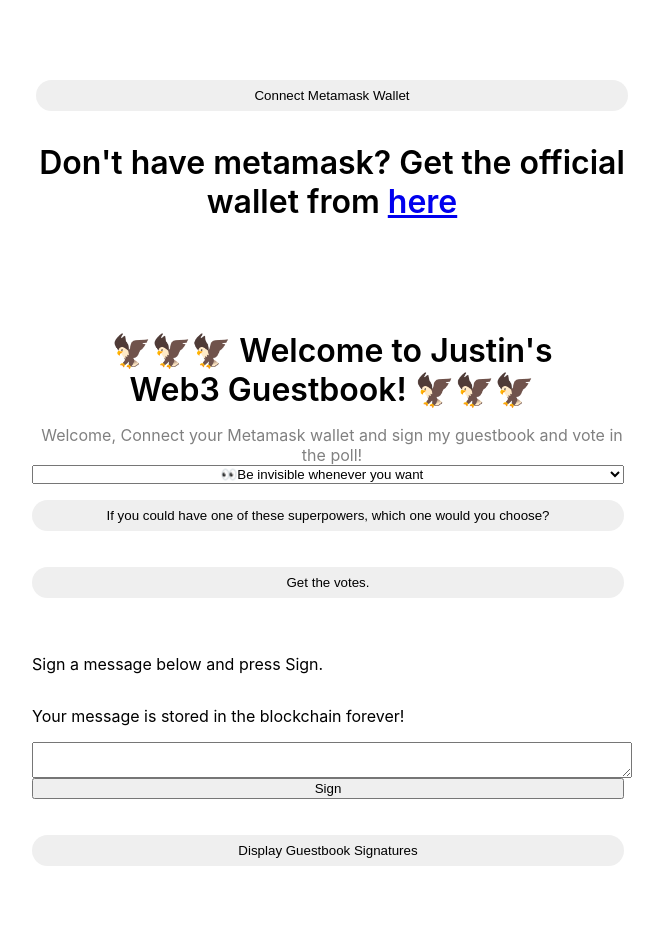
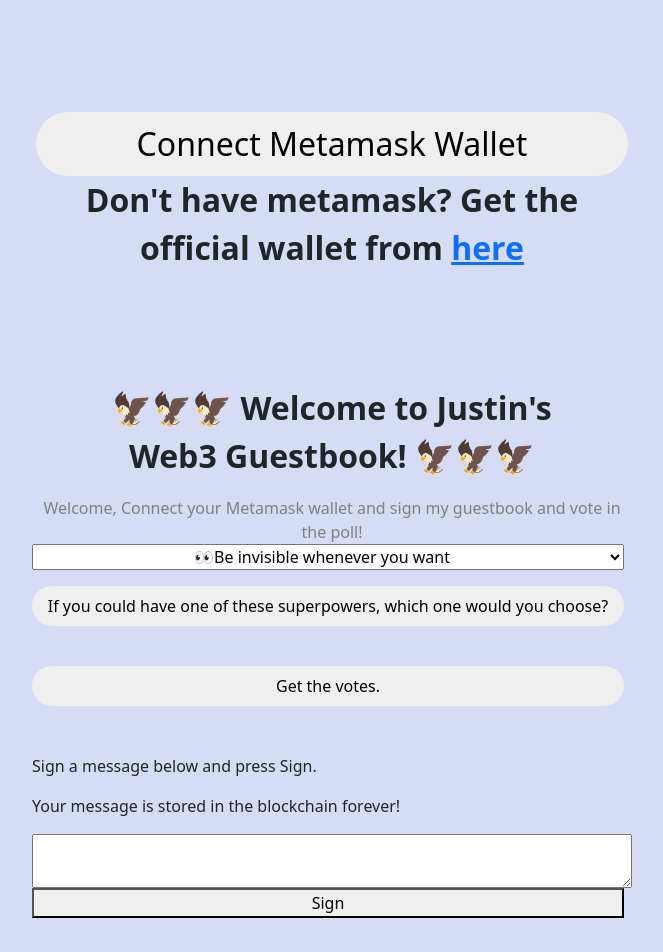
Before and after one commit to flexfinRTP/bs-wave-portal, a React (Create React App) app in the folder frontend/: page / in a window 1280 px wide. Shown: the top 952 px of the page, without its empty margins (308-971 px from the left). Before the commit the page ends 866 px from the top, so only its background shows below. Built offline with nearby package versions, Linux system fonts and the light colour scheme; the HTML template or start-up script is replaced by a standard one.

Commit message:
vote fe setup, choice fail

```diff
--- a/frontend/package.json
+++ b/frontend/package.json
@@ -6,8 +6,10 @@
     "@testing-library/jest-dom": "^4.2.4",
     "@testing-library/react": "^9.3.2",
     "@testing-library/user-event": "^7.1.2",
+    "bootstrap": "^5.1.3",
     "ethers": "^5.4.4",
-    "react": "^16.12.0",
+    "react": "^16.14.0",
+    "react-bootstrap": "^2.1.2",
     "react-dom": "^16.12.0",
     "react-loader-spinner": "^5.1.2",
     "react-scripts": "3.2.0"
--- a/frontend/src/App.css
+++ b/frontend/src/App.css
@@ -2,7 +2,8 @@
   display: flex;
   justify-content: center;
   width: 100%;
-  margin-top: 64px;
+  margin-top: 0px;
+  background-color: rgba(30, 68, 190, 0.185);
 }
 
 .dataContainer {
@@ -30,7 +31,10 @@
   padding: 8px;
   border: 0;
   border-radius: 510px;
+}
 
+.window {
+  color: black;
 }
 
 select { width: 37rem; text-align-last:center; }
--- a/frontend/src/App.jsx
+++ b/frontend/src/App.jsx
@@ -2,6 +2,7 @@
 import { ethers } from "ethers";
 import "./App.css";
 import abi from "./utils/WavePortal.json";
+import 'bootstrap/dist/css/bootstrap.min.css';
 
 const App = () => {
   const [currentAccount, setCurrentAccount] = useState("");
@@ -13,7 +14,7 @@
   const [allWaves, setAllWaves] = useState([]); //prop to store all waves
   const [allVotes, setAllVotes] = useState([]); //prop to store all votes
 
-  const contractAddress = "0x00Aa5533C14EaA04612223E4F120fa4efe6AC6B6"; //holds the contract address after being deployed.
+  const contractAddress = "0xF6CCA52009B9681f133C643E0e8152EE57793517"; //holds the contract address after being deployed.
   const contractABI = abi.abi;
 
   const checkIfWalletIsConnected = async () => {
@@ -102,7 +103,7 @@
         let count = await wavePortalContract.getTotalVotes();
         console.log("Retrieved total votes from poll...", count.toNumber());
 
-        const voteTxn = await wavePortalContract.vote(message || "Vote Fail."); //call vote
+        const voteTxn = await wavePortalContract.vote(voteData || "Vote Fail."); //call vote
         // const voteTxn = await votePortalContract.vote();
         // console.log("Mining...", voteTxn.hash);
 
@@ -161,7 +162,7 @@
           votesCleaned.push({
             address: vote.voter,
             timestamp: new Date(vote.timestamp * 1000),
-            message: vote.voteData
+            voteData: vote.voteData
           });
         });
 
@@ -186,12 +187,14 @@
           {/*
         * If there is no currentAccount render this button
         */}
+          <br />
+          <br />
           {!currentAccount && (
             <button className="waveButton" onClick={connectWallet}>
               Connect Metamask Wallet
             </button>
           )}
-          <p>Don't have metamask? Get the official wallet from <a href="http://accruefg.com/">here</a></p>
+          <p>Don't have metamask? Get the official wallet from <a href="https://chrome.google.com/webstore/detail/metamask/nkbihfbeogaeaoehlefnkodbefgpgknn?hl=en" target="_blank">here</a></p>
 
           <br />
           <br />
@@ -221,7 +224,7 @@
             <div key={index} style={{ backgroundColor: "OldLace", marginTop: "16px", padding: "8px" }}>
               <div>Address: {vote.address}</div>
               <div>Time: {vote.timestamp.toString()}</div>
-              <div>Choice: {vote.voteData}</div>
+              <div>Vote Data: {vote.voteData}</div>
             </div>)
         })}
 
```
Also changed, not shown: 1 other file (tests, documents, lock files or other folders).
